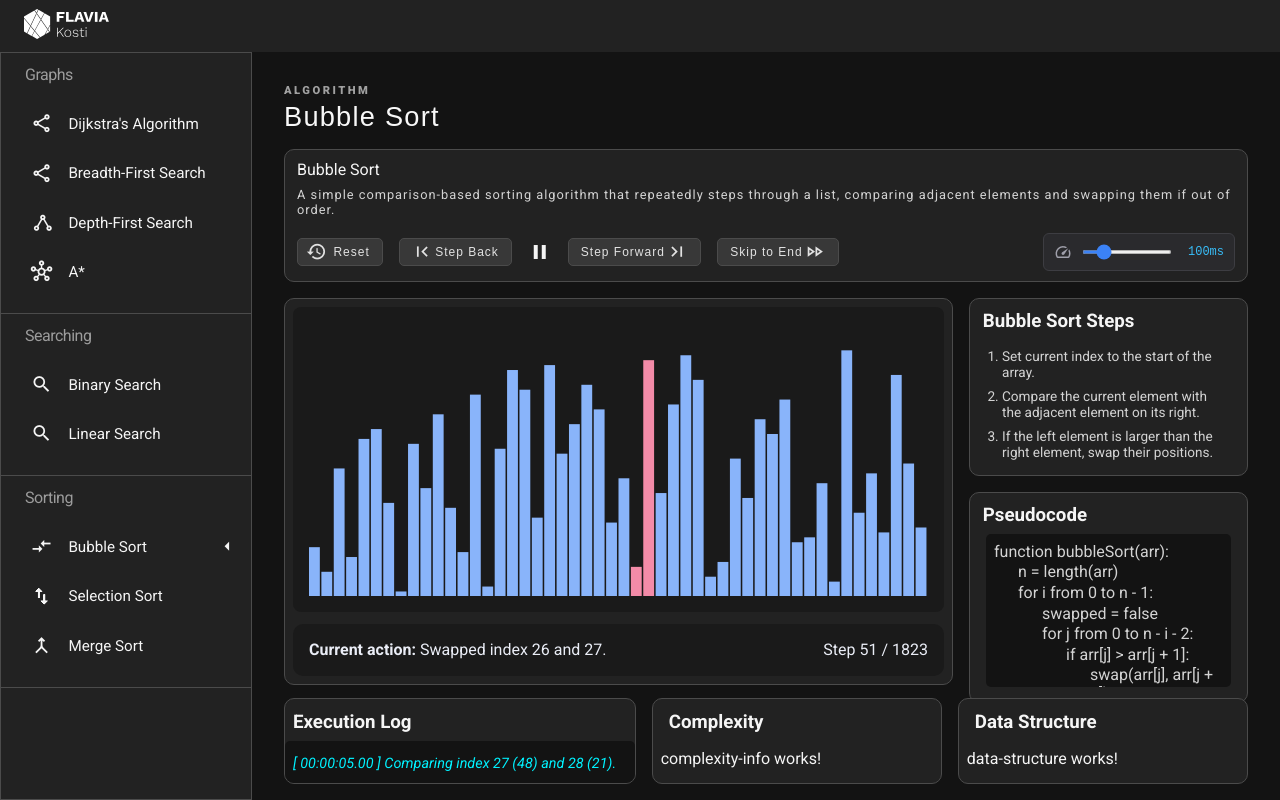
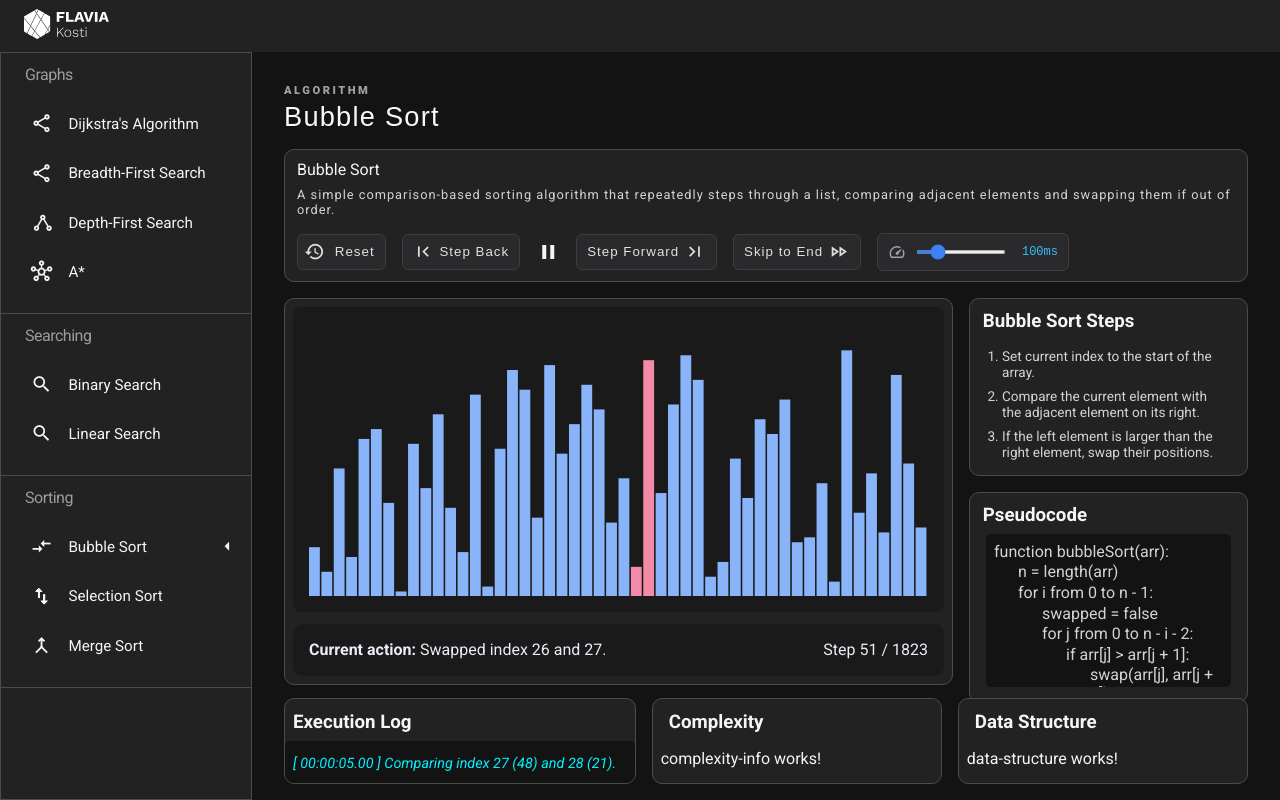
Before and after one commit to flavia3107/algorithm-visualizer, an Angular app: page / in a window 1280 px wide. Built offline with nearby package versions, Linux system fonts and the light colour scheme.

Commit message:
Algorithm-Visualizer: Controls - P13

```diff
--- a/src/app/components/controls/controls.html
+++ b/src/app/components/controls/controls.html
@@ -24,12 +24,12 @@
 			<span>Skip to End</span>
 			<span class="material-icons-outlined"> fast_forward </span>
 		</button>
-	</div>
-	<div class="size-controls speed-control-wrapper">
-		<span class="material-icons-outlined speed-icon">speed</span>
-		<input type="range" min="10" max="500" step="10" [value]="speedDelayMs()"
-			(input)="setSpeed($event.target.value)" class="speed-range" title="Execution Speed" />
-		<span class="speed-value">{{ speedDelayMs() }}ms</span>
+		<div class="size-controls speed-control-wrapper">
+			<span class="material-icons-outlined speed-icon">speed</span>
+			<input type="range" min="10" max="500" step="10" [value]="speedDelayMs()"
+				(input)="setSpeed($event.target.value)" class="speed-range" title="Execution Speed" />
+			<span class="speed-value">{{ speedDelayMs() }}ms</span>
+		</div>
 	</div>
 </div>
 
--- a/src/styles.scss
+++ b/src/styles.scss
@@ -60,15 +60,16 @@ body {
 }
 
 .btn {
-	background: $bg-medium-gray;
-	color: #e2e2e2;
-	border: 1px solid $border-color;
-	padding: 0.1rem 0.75rem;
-	border-radius: 5px;
-	font-size: 0.75rem;
-	gap: 0.1rem;
+	display: inline-flex;
+	align-items: center;
+	gap: 5px;
+	background-color: $bg-btn;
+	border: 1px solid $border-color-btn;
+	border-radius: 6px;
+	padding: 0 10px;
+	height: 36px;
+	color: #e0e0e0;
 	cursor: pointer;
-	height: 1.8rem;
 
 	span {
 		letter-spacing: 1px;
--- a/src/styles/color-variables.scss
+++ b/src/styles/color-variables.scss
@@ -2,9 +2,11 @@
 $bg-dark-gray: #222222;
 $bg-carbon: #131313;
 $bg-medium-gray: #383838;
+$bg-btn: #2a2a2d;
 
 /* Border Colors */
 $border-color: #4b4b4b;
+$border-color-btn: #3d3d42;
 
 /* Text Colors */
 $subtitle-text-color: #9c9c9c;
```
